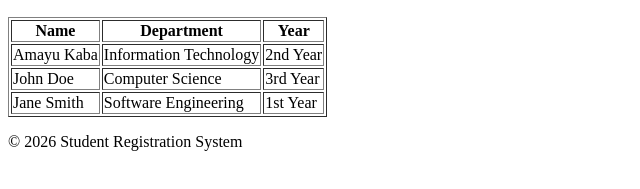
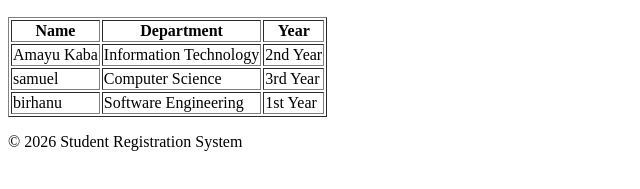
Before and after one commit to amayu938/student-registration-page, a plain HTML site: page index.html in a window 1280 px wide. Shown: the part 365-554 px from the top of the page, 0-640 px from the left. Drawn offline with Linux system fonts and the light colour scheme.

Commit message:
Update index.html

```diff
--- a/index.html
+++ b/index.html
@@ -1,8 +1,6 @@
 <!DOCTYPE html>
-<html lang="en">
+<html>
 <head>
-    <meta charset="UTF-8">
-    <meta name="viewport" content="width=device-width, initial-scale=1.0">
     <title>Student Registration Page</title>
 </head>
 <body>
@@ -56,12 +54,12 @@
                         <td>2nd Year</td>
                     </tr>
                     <tr>
-                        <td>John Doe</td>
+                        <td>samuel</td>
                         <td>Computer Science</td>
                         <td>3rd Year</td>
                     </tr>
                     <tr>
-                        <td>Jane Smith</td>
+                        <td>birhanu</td>
                         <td>Software Engineering</td>
                         <td>1st Year</td>
                     </tr>
```
